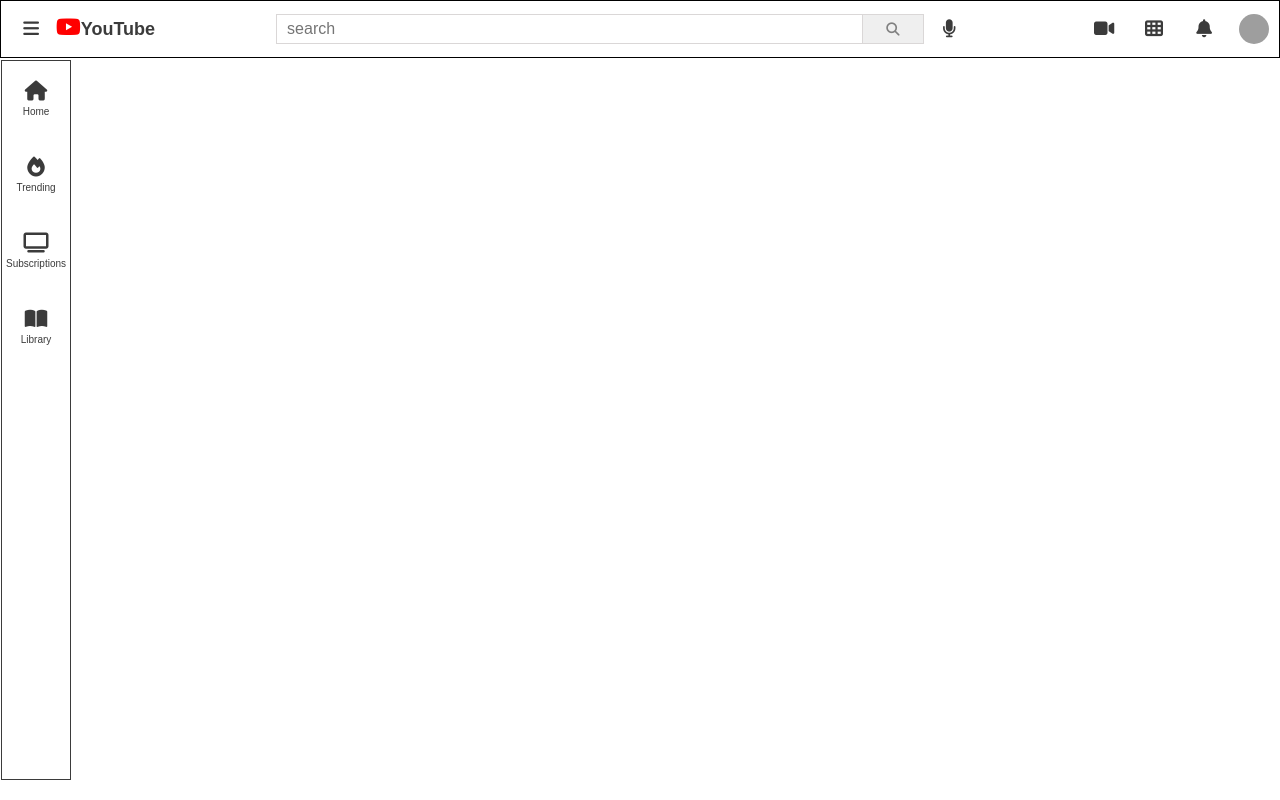
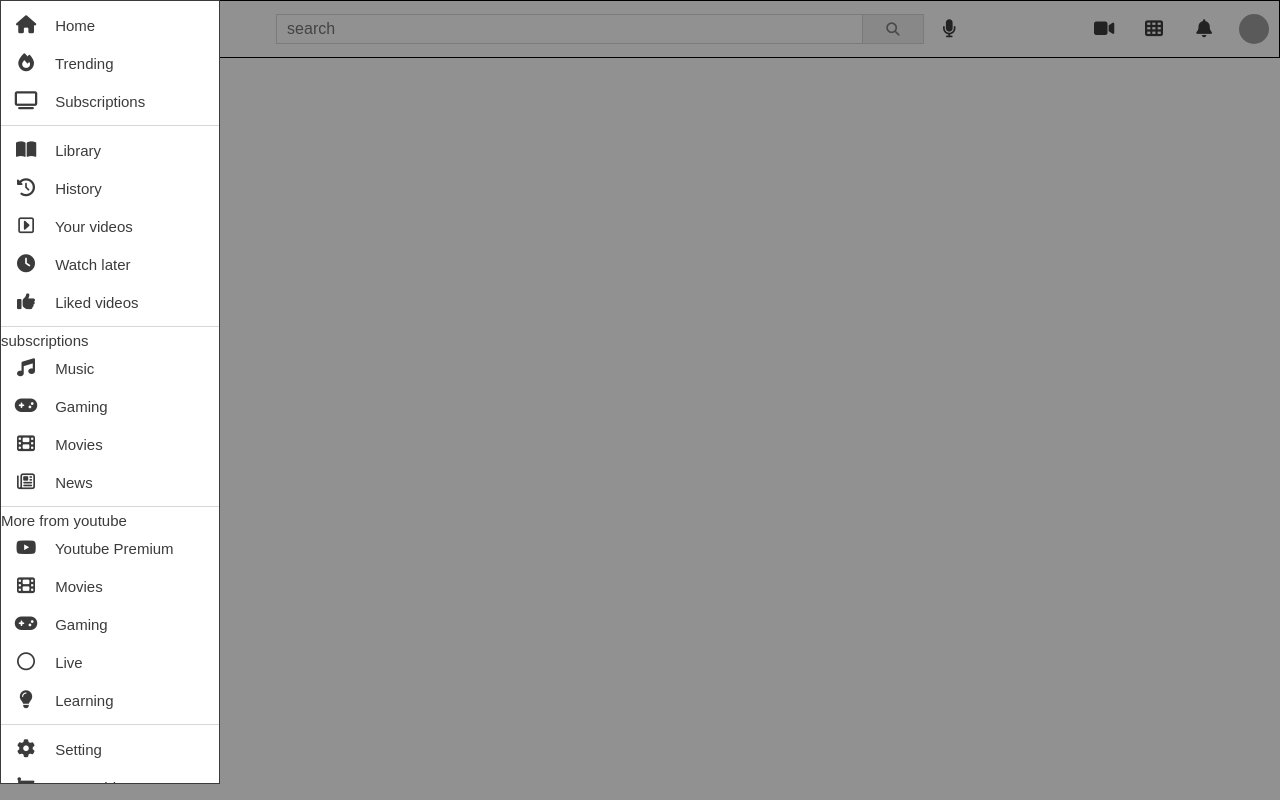
Before and after one commit to Ging123/YouTube-clone, a plain HTML site: page index.html in a window 1280 px wide. Both pictures are taken after a click on the icon 31 px from the left and 29 px from the top of the page. Drawn offline with Linux system fonts and the light colour scheme; grey boxes are pictures that could not be loaded.

Commit message:
initiate the creation of the left hover bar in the model

```diff
--- a/index.html
+++ b/index.html
@@ -10,6 +10,8 @@
 </head>
 
 <body>
+
+  <div id="model" class="noVisibleElement" onclick="openOrCloseTheLeftHoverModel(false)"></div>
 
   <header>
     <div id="youtubeLogo">
--- a/main.js
+++ b/main.js
@@ -13,6 +13,7 @@ function createNewElement(tag = "", text = "", elementClass = "", id = "") {
   newElement.id = id;
   return newElement;
 }
+
 
 function editElementClass(elementQuery = "", index = 0, newClass = "", removeSomeClass = "") {
   const element = document.querySelectorAll(elementQuery);
@@ -68,14 +69,9 @@ function putIconesAndSpanInTheDivInTheSmallHover() {
   }
 }
 
-function getTheWidthOfTheScreen() {
-  const screenSize = window.innerWidth;
-  return screenSize;
-}
-
 //FUNCTION OF INTERATIONS
 function manipulateTheLeftHoverByClick() {
-  const screenWidth = getTheWidthOfTheScreen();
+  const screenWidth = window.innerWidth;
   if (screenWidth > 1301) {
     if (bigHoverIsVisible === true) {
       editElementClass("#leftHover", 0, "noVisibleElement");
@@ -86,9 +82,23 @@ function manipulateTheLeftHoverByClick() {
       editElementClass("#leftHover", 0, "", "noVisibleElement");
       bigHoverIsVisible = true;
     }
+  } else {
+    openOrCloseTheLeftHoverModel();
   }
 }
 
 
+function openOrCloseTheLeftHoverModel(openHover = true) {
+  if(openHover === true) {
+    editElementClass("#model", 0, "", "noVisibleElement");
+    editElementClass("#leftHover", 0, "leftHoverMoveAnimation", "noVisibleElement");
+    document.querySelectorAll("#leftHover")[0].id = "leftHoverFromModel";
+  } else {
+    editElementClass("#model", 0, "noVisibleElement");
+    editElementClass("#leftHoverFromModel", 0, "", "leftHoverMoveAnimation");
+    document.querySelectorAll("#leftHoverFromModel")[0].id = "leftHover";
+  }
+}
+
 putRippleEfectsInTheIcones();
 putIconesAndSpanInTheDivInTheSmallHover();
--- a/style.css
+++ b/style.css
@@ -16,7 +16,17 @@ html {
   --darkGray:#3b3b3b;
 }
 
-/*GENERICS CLASSES*/
+/*GENERICS CLASSES AND ID*/
+#model {
+  position:absolute;
+  top:0px;
+  left:0px;
+  background:rgba(0, 0, 0, 0.432);
+  width:100%;
+  height:100%;
+  z-index:50;
+}
+
 .imgAccount {
   width:30px;
   height:30px;
@@ -63,6 +73,17 @@ html {
   90% {background:radial-gradient(circle, var(--lineGray) 90%, transparent 0% );}
   95% {background:radial-gradient(circle, var(--lineGray) 95%, transparent 0% );}
   100% {background:radial-gradient(circle, var(--lineGray) 100%, transparent 0% );}
+}
+
+.leftHoverMoveAnimation {
+  animation-name:moveLeftHover;
+  animation-duration:.2s;
+  animation-fill-mode:forwards;
+}
+
+@keyframes moveLeftHover {
+  from {left:-1000px;}
+  to {left:0px;}
 }
 
 /*WEBSITE HEADER*/
@@ -158,7 +179,7 @@ header {
 #leftHover {
   position:fixed;
   top:60px;
-  left:1px;
+  left:0px;
   width:220px;
   height:90vh;
   background-color:white;
@@ -167,6 +188,7 @@ header {
   color:var(--darkGray);
   font-size:1.5rem;
   border:.1px solid;
+  z-index:51;
 }
 
 #leftHover:hover {
@@ -207,7 +229,7 @@ header {
 #smallLeftHover {
   position:fixed;
   top:60px;
-  left:1px;
+  left:0px;
   height:90vh;
   width:70px;
   background-color:white;
@@ -232,6 +254,48 @@ header {
 #smallLeftHover > div > i {
   font-size:2rem;
   margin-bottom:5px;
+}
+
+/*LEFT HOVER FROM MODEL*/
+#leftHoverFromModel {
+  position:fixed;
+  top:0px;
+  left:0px;
+  width:220px;
+  height:98%;
+  background-color:white;
+  overflow-y:hidden;
+  overflow-x:hidden;
+  color:var(--darkGray);
+  font-size:1.5rem;
+  border:.1px solid;
+  z-index:51;
+}
+
+#leftHoverFromModel:hover {
+  overflow-y:scroll;
+}
+
+#leftHoverFromModel > nav {
+  padding:5px 0px;
+  border-bottom:.1px solid var(--lineGray);
+}
+
+#leftHoverFromModel > nav .options {
+  padding:10px 10px;
+  cursor:pointer;
+}
+
+#leftHoverFromModel > nav .options:hover {
+  background-color:var(--lightGray);
+}
+
+#leftHoverFromModel > nav .options > i {
+  min-width:30px;
+  max-width:50px;
+  margin-right:10px;
+  text-align:center;
+  font-size:1.8rem;
 }
 
 /*WEBSITE FOOTER*/
```
